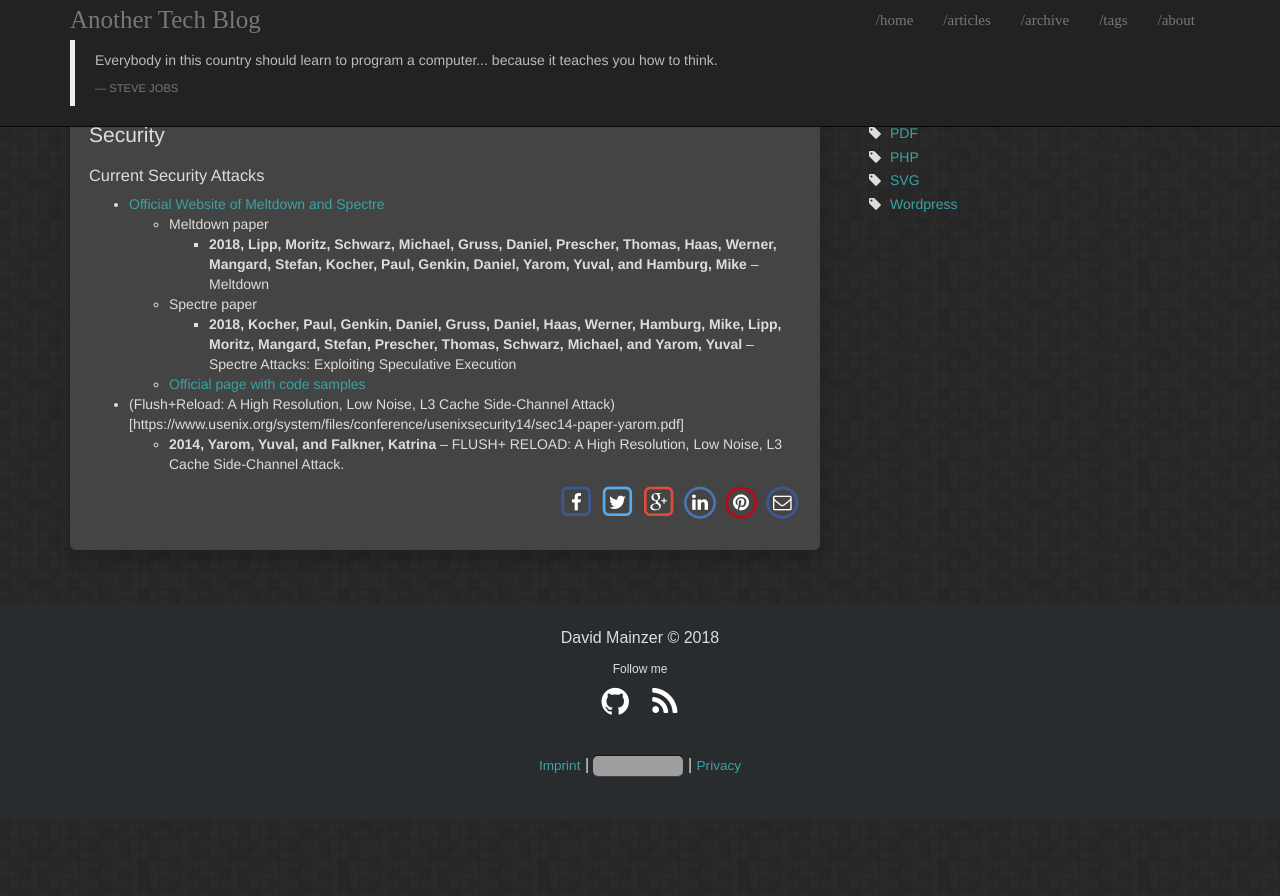
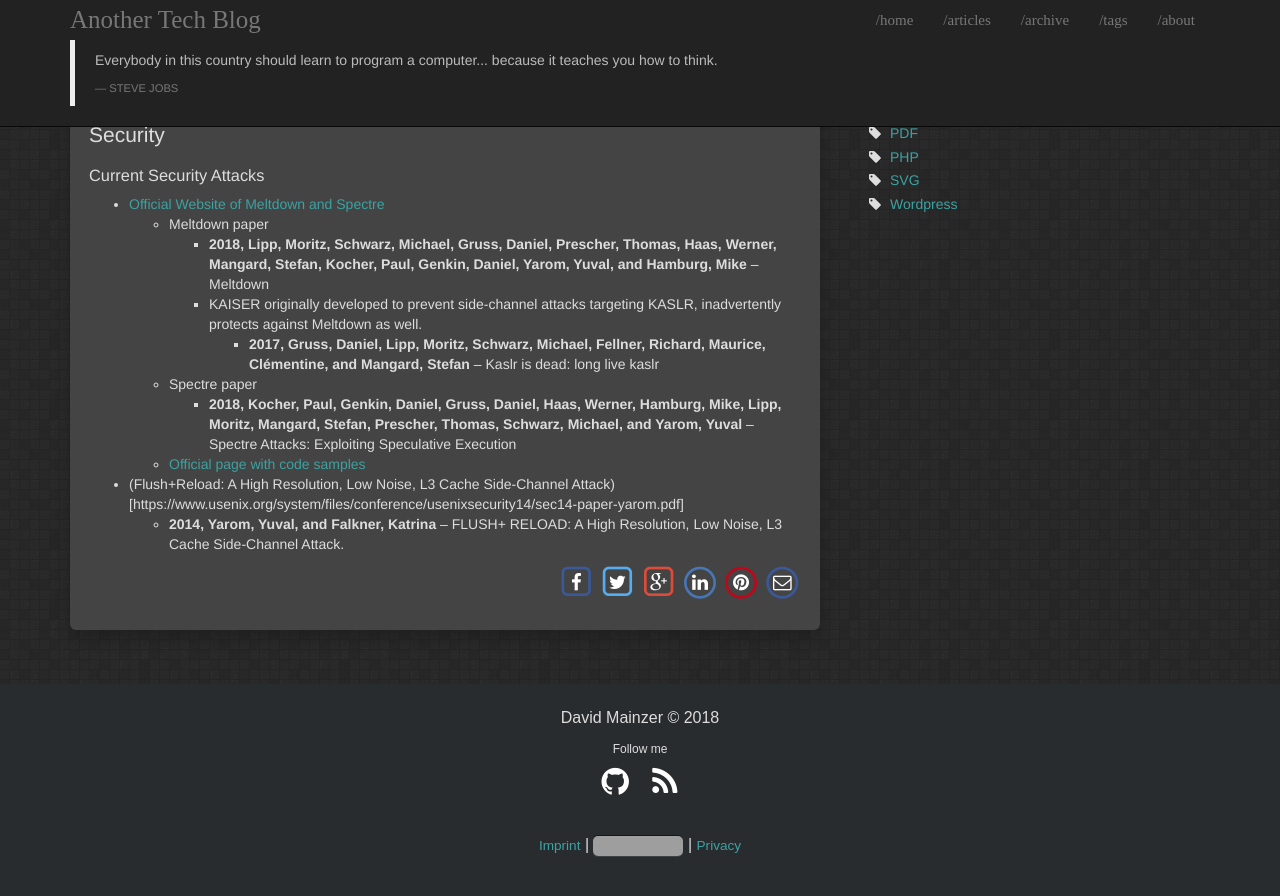
Before and after one commit to davidmainzer/davidmainzer.github.io, a Jekyll site: the page built from _articles/Security.md, in a window 1280 px wide and 900 px high, scrolled down 321 px. Shown: the top 896 px of the window. Built offline with Jekyll 4.4.1, drawn with Linux system fonts in a browser that asks for light colours; before the commit the page ends 1141 px from its top, so only the background shows below that; grey boxes are pictures that could not be loaded.

Commit message:
Update Security.md

```diff
--- a/_articles/Security.md
+++ b/_articles/Security.md
@@ -25,6 +25,8 @@ tags:
 * [Official Website of Meltdown and Spectre](https://meltdownattack.com/)
   * Meltdown paper
     * <div class="bibtex_display" bibtexkeys="Lipp2018meltdown"></div>
+    * KAISER originally developed to prevent side-channel attacks targeting KASLR, inadvertently protects against Meltdown as well.
+      * <div class="bibtex_display" bibtexkeys="gruss2017kaslr"></div>
   * Spectre paper
     * <div class="bibtex_display" bibtexkeys="Kocher2018spectre"></div>
   * [Official page with code samples](https://github.com/IAIK/meltdown)
```
